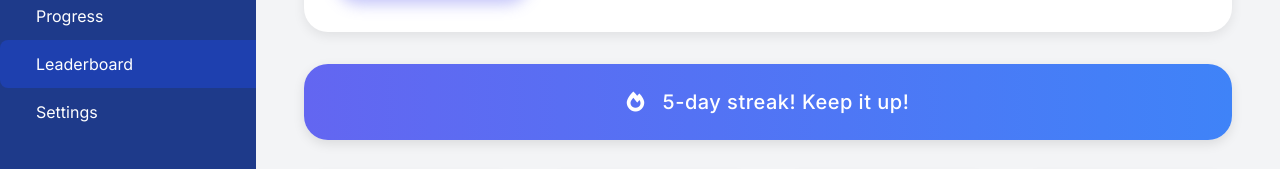
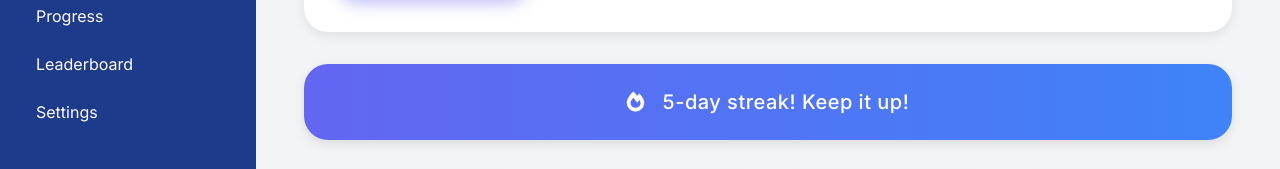
Before and after one commit to hargun144/fluentme, a plain HTML site: page index1.html in a window 1280 px wide. Shown: the part 224-393 px from the top of the page. Drawn offline with nearby package versions, Linux system fonts and the light colour scheme.

Commit message:
Update index1.html

```diff
--- a/index1.html
+++ b/index1.html
@@ -204,7 +204,7 @@
         <a href="progress.html" class="flex items-center py-3 px-6 hover:bg-blue-800 transition">
           <span class="ml-3">Progress</span>
         </a>
-        <a href="leaderboard.html" class="flex items-center py-3 px-6 bg-blue-800 rounded-l-lg">
+        <a href="leaderboard.html" class="flex items-center py-3 px-6 hover:bg-blue-800 transition">
           <span class="ml-3">Leaderboard</span>
         </a>
         <a href="settings.html" class="flex items-center py-3 px-6 hover:bg-blue-800 transition">
```
